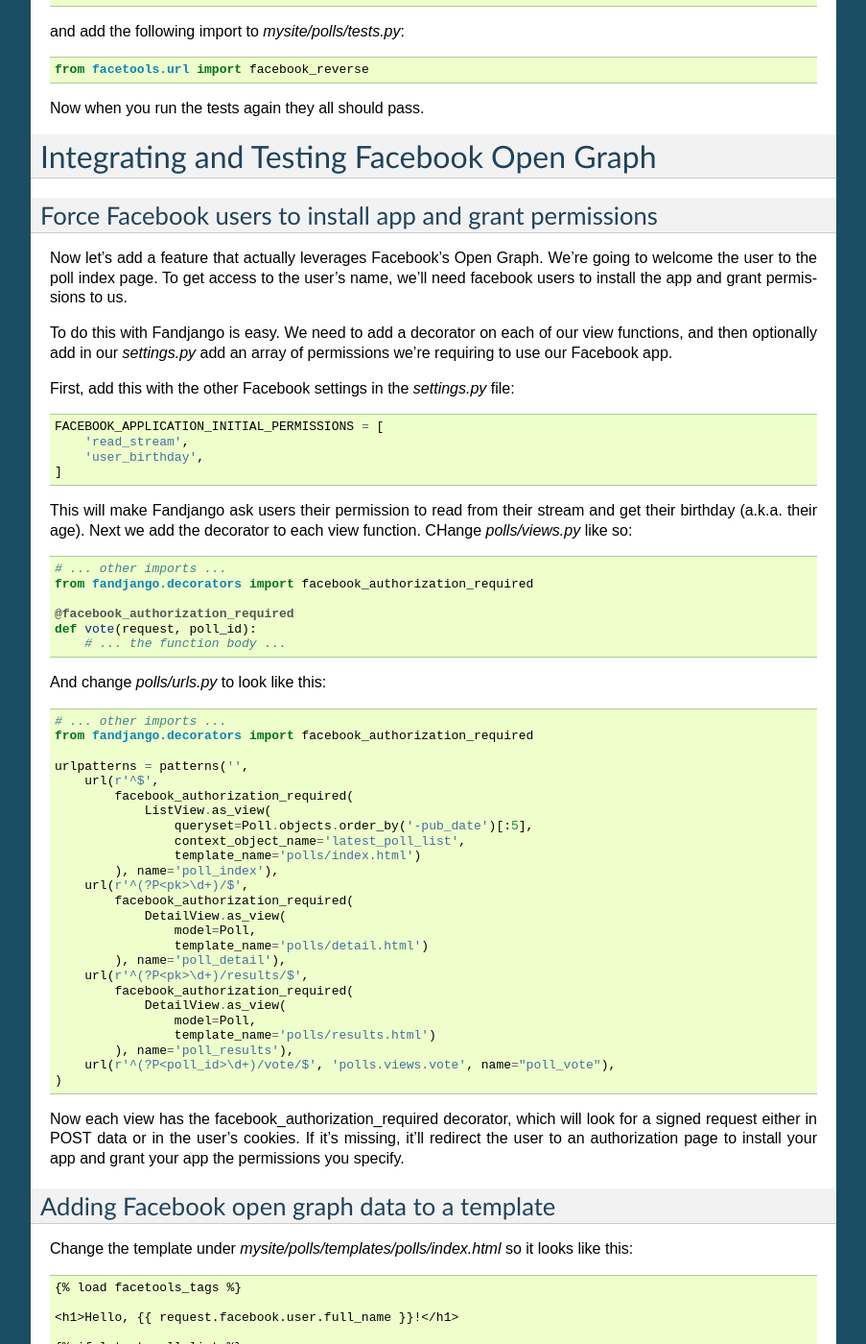
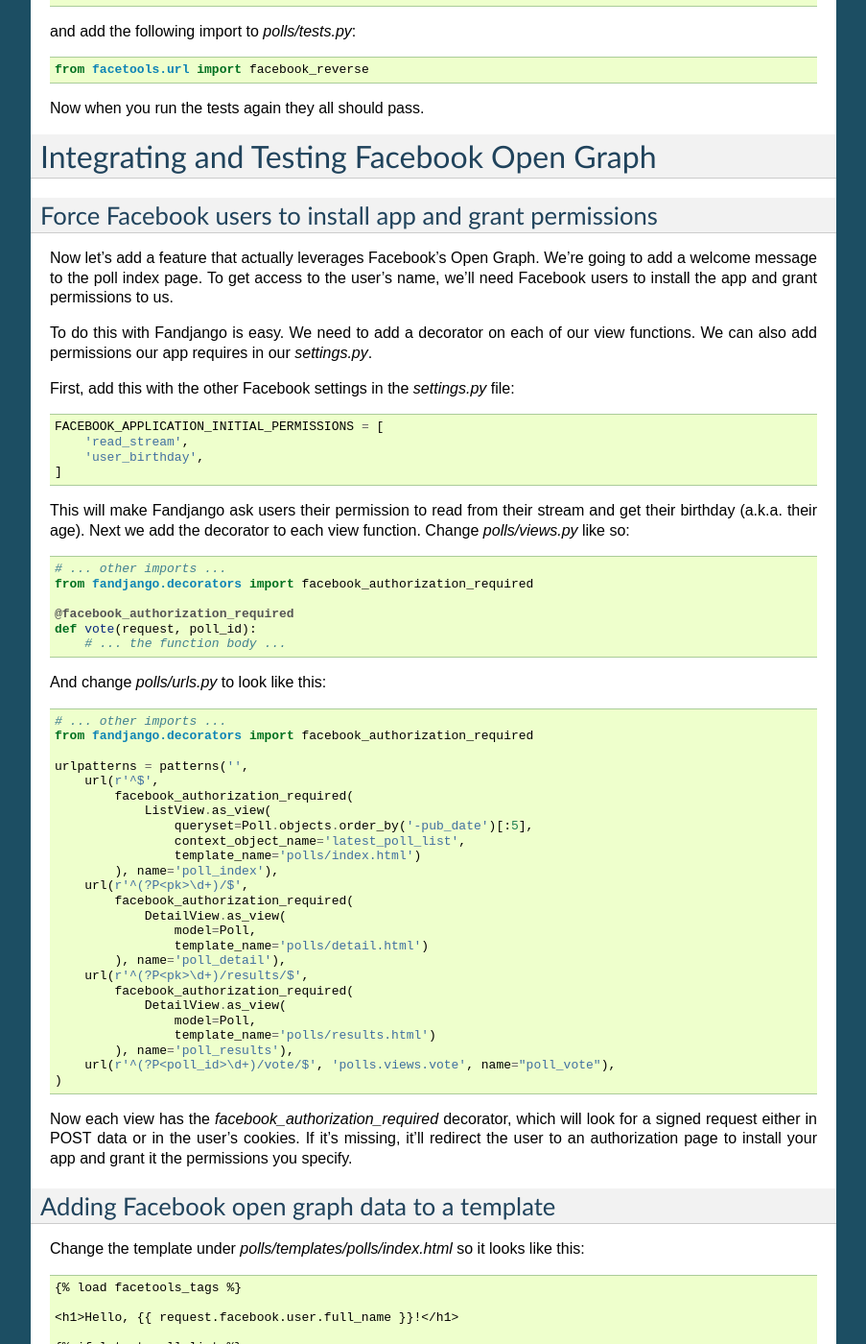
Before and after one commit to ericpalakovichcarr/django-facetools, a Sphinx documentation site: the page built from docs/tutorial.rst, in a window 1280 px wide and 1400 px high, scrolled down 8780 px. Shown: the whole window at 96% size, without its empty margins (198-1101 px from the left). Built offline with Sphinx 7.4.7, drawn with Linux system fonts in a browser that asks for light colours; some of the changed text lies outside the part shown.

Commit message:
More tutorial fixes.  Created test for fandjango integratrion  middleware.

```diff
--- a/docs/tutorial.rst
+++ b/docs/tutorial.rst
@@ -460,7 +460,7 @@
     <html>
     <head>
         <script type="text/javascript">
-            top.location.href="%s";
+            top.location.href="https://apps.facebook.com/your-app-namespace/polls/1/results/";
         </script>
     </head>
     <body>
@@ -482,7 +482,7 @@
 a regular 200 status code instead.
 
 Update the second code block in the `vote_and_assert` method of the `ServerSideTests`
-class in the `mysite/polls/tests.py` file from this::
+class in the `polls/tests.py` file from this::
 
     # Make sure after voting the user is redirected to the results page
     expected_redirect_url = reverse("poll_results", args=[poll.pk])
@@ -496,7 +496,7 @@
     self.assertEquals(200, response.status_code)
     self.assertIn(expected_redirect_url, response.content)
 
-and add the following import to `mysite/polls/tests.py`::
+and add the following import to `polls/tests.py`::
 
     from facetools.url import facebook_reverse
 
@@ -509,13 +509,13 @@
 =========================================================
 
 Now let's add a feature that actually leverages Facebook's Open Graph.
-We're going to welcome the user to the poll index page.  To get access
-to the user's name, we'll need facebook users to install the app
+We're going to add a welcome message to the poll index page.  To get access
+to the user's name, we'll need Facebook users to install the app
 and grant permissions to us.
 
 To do this with Fandjango is easy.  We need to add a decorator on
-each of our view functions, and then optionally add in our `settings.py`
-add an array of permissions we're requiring to use our Facebook app.
+each of our view functions.  We can also add permissions our app requires
+in our `settings.py`.
 
 First, add this with the other Facebook settings in the `settings.py` file::
 
@@ -526,7 +526,7 @@
 
 This will make Fandjango ask users their permission to read from their
 stream and get their birthday (a.k.a. their age).  Next we add the
-decorator to each view function.  CHange `polls/views.py` like so::
+decorator to each view function.  Change `polls/views.py` like so::
 
     # ... other imports ...
     from fandjango.decorators import facebook_authorization_required
@@ -563,16 +563,16 @@
         url(r'^(?P<poll_id>\d+)/vote/$', 'polls.views.vote', name="poll_vote"),
     )
 
-Now each view has the facebook_authorization_required decorator, which
+Now each view has the `facebook_authorization_required` decorator, which
 will look for a signed request either in POST data or in the user's cookies.
 If it's missing, it'll redirect the user to an authorization page to install
-your app and grant your app the permissions you specify.
+your app and grant it the permissions you specify.
 
 Adding Facebook open graph data to a template
 =============================================
 
 Change the
-template under `mysite/polls/templates/polls/index.html` so it looks
+template under `polls/templates/polls/index.html` so it looks
 like this::
 
     {% load facetools_tags %}
@@ -598,7 +598,7 @@
         "django.core.context_processors.i18n",
         "django.core.context_processors.media",
         "django.core.context_processors.static",
-        "django.contrib.messages.context_processors.messages"
+        "django.contrib.messages.context_processors.messages",
         "django.core.context_processors.request",
     )
 
@@ -631,7 +631,7 @@
 --------------------------------------
 
 First we'll deine our facebook test user.  Create the file
-`mysite/polls/facebook_test_users.py` with the following content::
+`polls/facebook_test_users.py` with the following content::
 
     facebook_test_users = [
         {
@@ -662,7 +662,7 @@
 
 Once this finishes running, you'll have a test user defined on facebook,
 and a test fixture with the TestUser data at
-`mysite/polls/fixtures/facetools_test_users.json`.  This test fixture is
+`polls/fixtures/facetools_test_users.json`.  This test fixture is
 created or re-created everytime the command is run, which is particularly
 useful for updating the fixture's access token when they go stale.
 
@@ -695,7 +695,7 @@
 Update unit tests to test graph data
 ------------------------------------
 
-We're going to update our test for index now.  Update `mysite/polls/tests.py`
+We're going to update our test for index now.  Update `polls/tests.py`
 so it look like this::
 
     # ... other imports ...#
@@ -738,7 +738,7 @@
 the test client to include the signed request, e.g. via a cookie.
 
 If you are using Fandjango then we can use functions provided by Facetools.
-Add the following code at the top of `mysite/polls/models.py`::
+Add the following code at the top of `polls/models.py`::
 
     # ... other imports ...#
 
```
Also changed, not shown: other parts of docs/tutorial.rst (+2 -2 lines), 4 other files.
